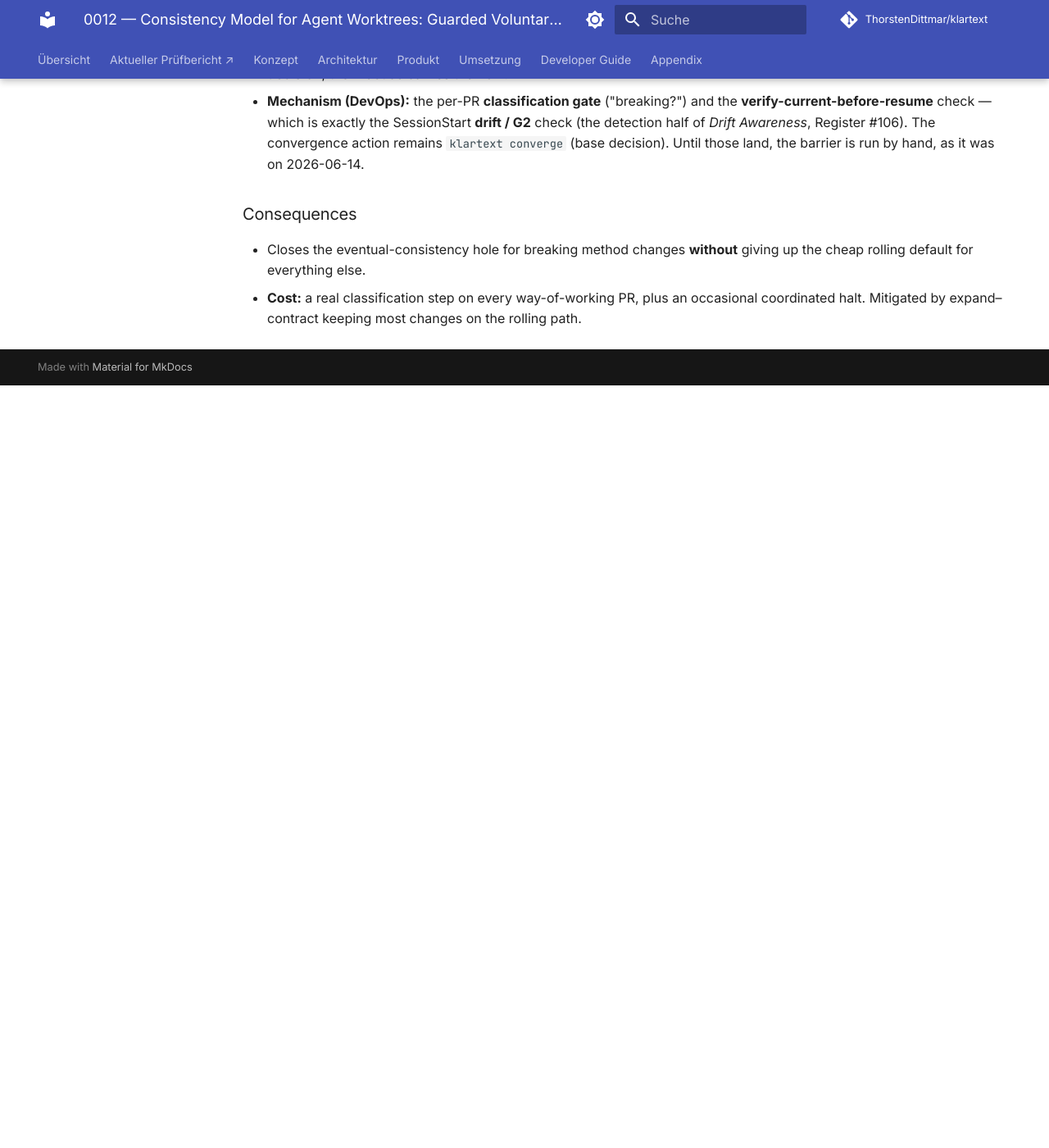
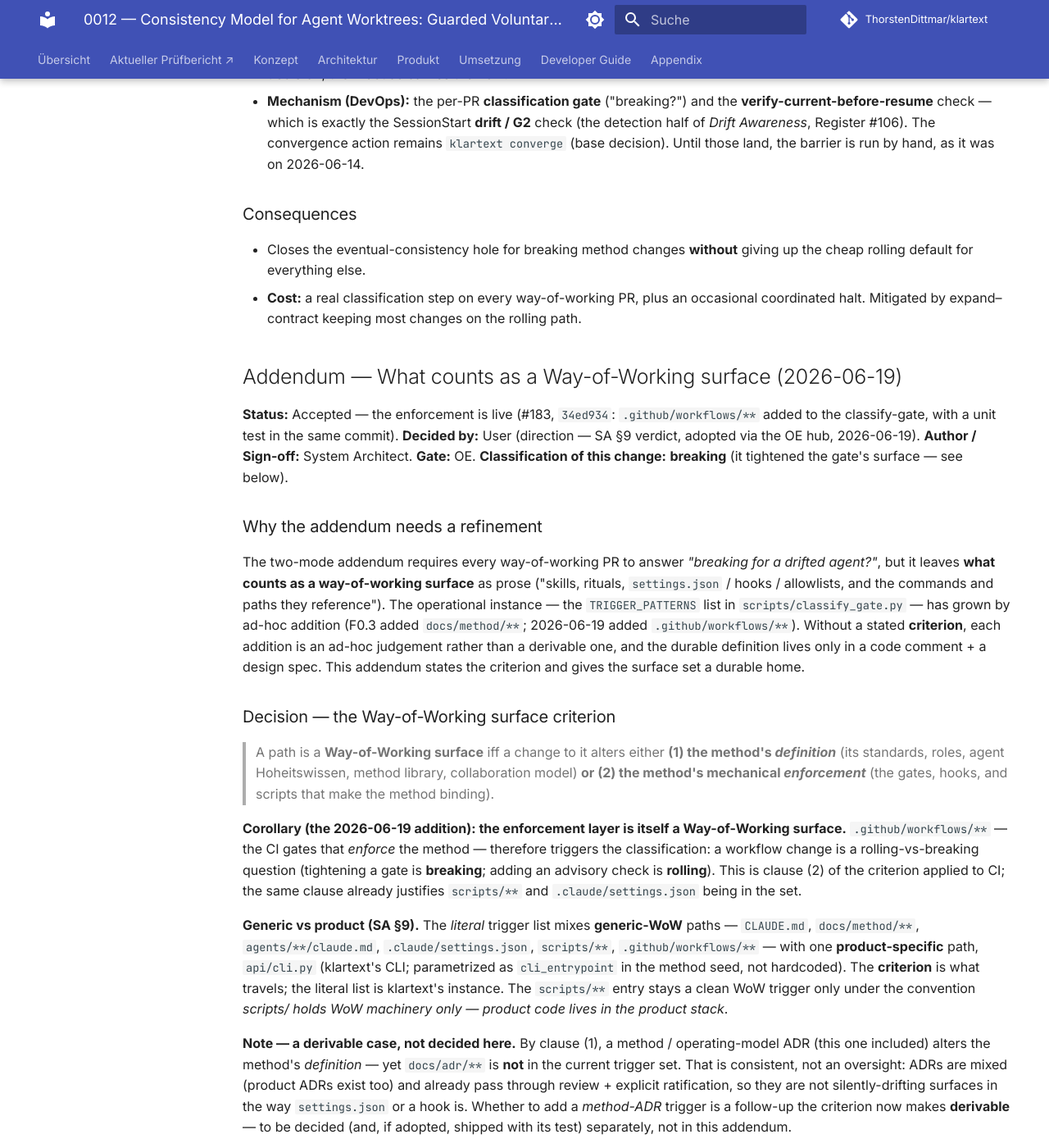
Before and after one commit to ThorstenDittmar/klartext, an MkDocs documentation site: the page built from docs/adr/0012-worktree-convergence-model.md, in a window 1280 px wide and 1400 px high, scrolled down 4505 px. Shown: the whole window at 82% size. Built offline with MkDocs 1.6.1 and Material for MkDocs 9.7.7, drawn with Linux system fonts in a browser that asks for light colours; comment, search, counter and statistics services are not loaded; before the commit the page ends 4975 px from its top, so only the background shows below that; some of the changed text lies outside the part shown.

Commit message:
docs(adr): ADR-0012 addendum — define the Way-of-Working surface criterion (#186)
The two-mode addendum (2026-06-14) requires every WoW PR to classify
rolling/breaking but left "what counts as a WoW surface" as prose; the
operational set (classify_gate.py TRIGGER_PATTERNS) grew by ad-hoc addition.

This addendum states the criterion — a path is a WoW surface iff a change to it
alters the method's *definition* OR its mechanical *enforcement* — and records
the 2026-06-19 corollary that the enforcement layer (.github/workflows/**) is
itself a WoW surface (SA §9 verdict; enacted in #183/34ed934 with its test).
Generic-vs-product per §9 (cli_entrypoint parametrized, not api/cli.py literal).
Points to the live list + design spec as the enacted instance, so future
additions the criterion already covers are a one-line code change + test, not an
ADR edit. Classification of this change itself: breaking.

Agent: system-architect

Co-authored-by: Claude Opus 4.8 (1M context) <noreply@anthropic.com>

```diff
--- a/docs/adr/0012-worktree-convergence-model.md
+++ b/docs/adr/0012-worktree-convergence-model.md
@@ -178,3 +178,67 @@ barrier set small — the barrier is the exception, not the norm.
   rolling default for everything else.
 - **Cost:** a real classification step on every way-of-working PR, plus an occasional coordinated halt.
   Mitigated by expand–contract keeping most changes on the rolling path.
+
+## Addendum — What counts as a Way-of-Working surface (2026-06-19)
+
+**Status:** Accepted — the enforcement is live (#183, `34ed934`: `.github/workflows/**` added to the
+classify-gate, with a unit test in the same commit). **Decided by:** User (direction — SA §9 verdict,
+adopted via the OE hub, 2026-06-19). **Author / Sign-off:** System Architect. **Gate:** OE.
+**Classification of this change:** **breaking** (it tightened the gate's surface — see below).
+
+### Why the addendum needs a refinement
+
+The two-mode addendum requires every way-of-working PR to answer *"breaking for a drifted agent?"*, but
+it leaves **what counts as a way-of-working surface** as prose ("skills, rituals, `settings.json` / hooks
+/ allowlists, and the commands and paths they reference"). The operational instance — the
+`TRIGGER_PATTERNS` list in `scripts/classify_gate.py` — has grown by ad-hoc addition (F0.3 added
+`docs/method/**`; 2026-06-19 added `.github/workflows/**`). Without a stated **criterion**, each addition
+is an ad-hoc judgement rather than a derivable one, and the durable definition lives only in a code
+comment + a design spec. This addendum states the criterion and gives the surface set a durable home.
+
+### Decision — the Way-of-Working surface criterion
+
+> A path is a **Way-of-Working surface** iff a change to it alters either **(1) the method's *definition***
+> (its standards, roles, agent Hoheitswissen, method library, collaboration model) **or (2) the method's
+> mechanical *enforcement*** (the gates, hooks, and scripts that make the method binding).
+
+**Corollary (the 2026-06-19 addition): the enforcement layer is itself a Way-of-Working surface.**
+`.github/workflows/**` — the CI gates that *enforce* the method — therefore triggers the classification:
+a workflow change is a rolling-vs-breaking question (tightening a gate is **breaking**; adding an advisory
+check is **rolling**). This is clause (2) of the criterion applied to CI; the same clause already
+justifies `scripts/**` and `.claude/settings.json` being in the set.
+
+**Generic vs product (SA §9).** The *literal* trigger list mixes **generic-WoW** paths — `CLAUDE.md`,
+`docs/method/**`, `agents/**/claude.md`, `.claude/settings.json`, `scripts/**`, `.github/workflows/**` —
+with one **product-specific** path, `api/cli.py` (klartext's CLI; parametrized as `cli_entrypoint` in the
+method seed, not hardcoded). The **criterion** is what travels; the literal list is klartext's instance.
+The `scripts/**` entry stays a clean WoW trigger only under the convention *scripts/ holds WoW machinery
+only — product code lives in the product stack*.
+
+**Note — a derivable case, not decided here.** By clause (1), a method / operating-model ADR (this one
+included) alters the method's *definition* — yet `docs/adr/**` is **not** in the current trigger set.
+That is consistent, not an oversight: ADRs are mixed (product ADRs exist too) and already pass through
+review + explicit ratification, so they are not silently-drifting surfaces in the way `settings.json` or a
+hook is. Whether to add a *method-ADR* trigger is a follow-up the criterion now makes **derivable** — to
+be decided (and, if adopted, shipped with its test) separately, not in this addendum.
+
+### Enacted instance — referenced, not duplicated
+
+- **The live surface set:** `scripts/classify_gate.py` `TRIGGER_PATTERNS`.
+- **The 2026-06-19 addition** (`.github/workflows/**`): PR #183 (`34ed934`), shipped with its unit test in
+  the **same commit** — the Standards-Charter "rule + check" rule (a rule without a check is documentation).
+- **The design spec:** `docs/superpowers/specs/2026-06-15-classification-gate-design.md`.
+
+This addendum fixes the **criterion**. A future addition to the surface set that the criterion *already
+covers* is a one-line code change + test, **not** an ADR edit. A change to the **criterion itself** is an
+ADR amendment (a further addendum).
+
+### Consequences
+
+- The Way-of-Working surface set now has a stated criterion and a durable home; additions become
+  **derivable**, not ad-hoc.
+- Workflow changes now carry the rolling/breaking classification — closing the gap where the method's
+  *enforcement* could change **unclassified**.
+- **Cost:** every PR touching `.github/workflows/**` now needs exactly one `rolling` / `breaking` label
+  (the all-agents heads-up OE broadcast on 2026-06-19), or the gate fails. Global on merge, no lazy
+  per-worktree adoption — which is itself why this change is classified **breaking**.
```
